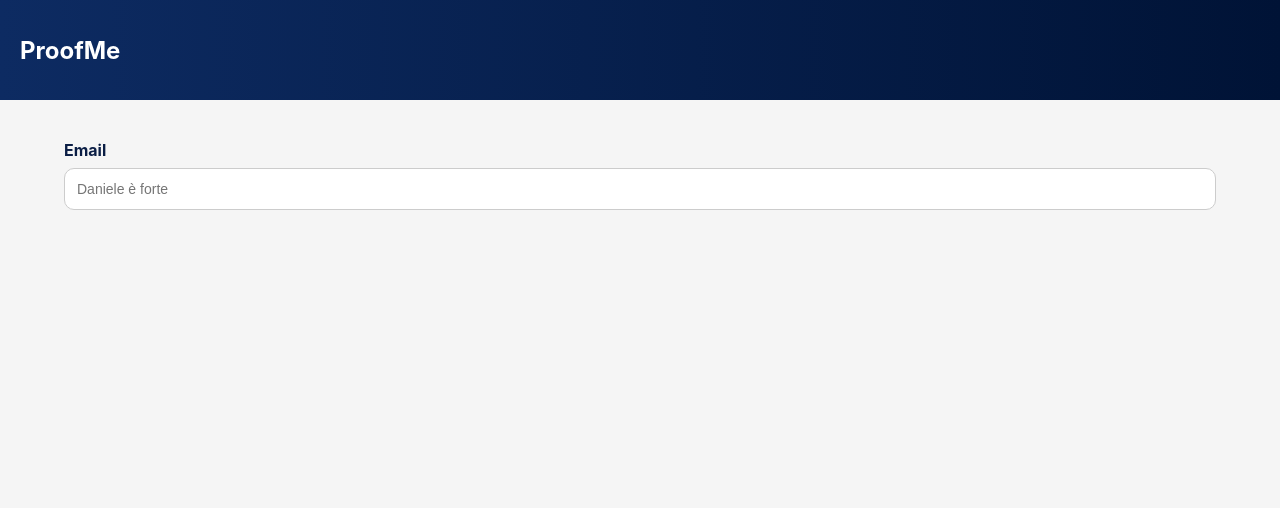
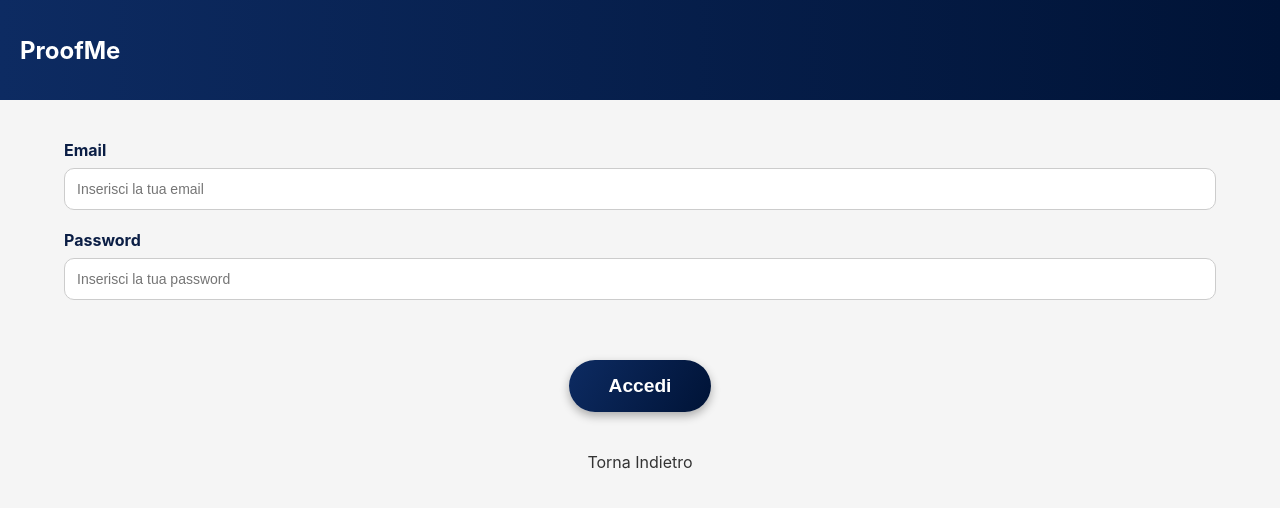
Before and after one commit to LilPessy/ProofMe, a React (Vite) app in the folder client/: page / in a window 1280 px wide. Shown: the top 508 px of the page. Built offline with nearby package versions, Linux system fonts and the light colour scheme; a web font is replaced by a local one.

Commit message:
Aggiornato Login

```diff
--- a/client/src/pages/Login.jsx
+++ b/client/src/pages/Login.jsx
@@ -24,8 +24,16 @@ function Login() {
     <div className='login'>
         <Navbar/>
         <form>
-          <FormField type="email" name="Email" placeholder="Daniele è forte" />
+          <FormField type="email" name="Email" placeholder="Inserisci la tua email" />
+
+          <FormField type="password" name="Password" placeholder="Inserisci la tua password" />
+
         </form>
+
+        <Button content="Accedi"/>
+        <div style={{ textAlign: 'center', marginTop: '20px' }} onClick={()=>navigate('/home')}>
+           Torna Indietro
+        </div>
     </div>
   );
 }
```
